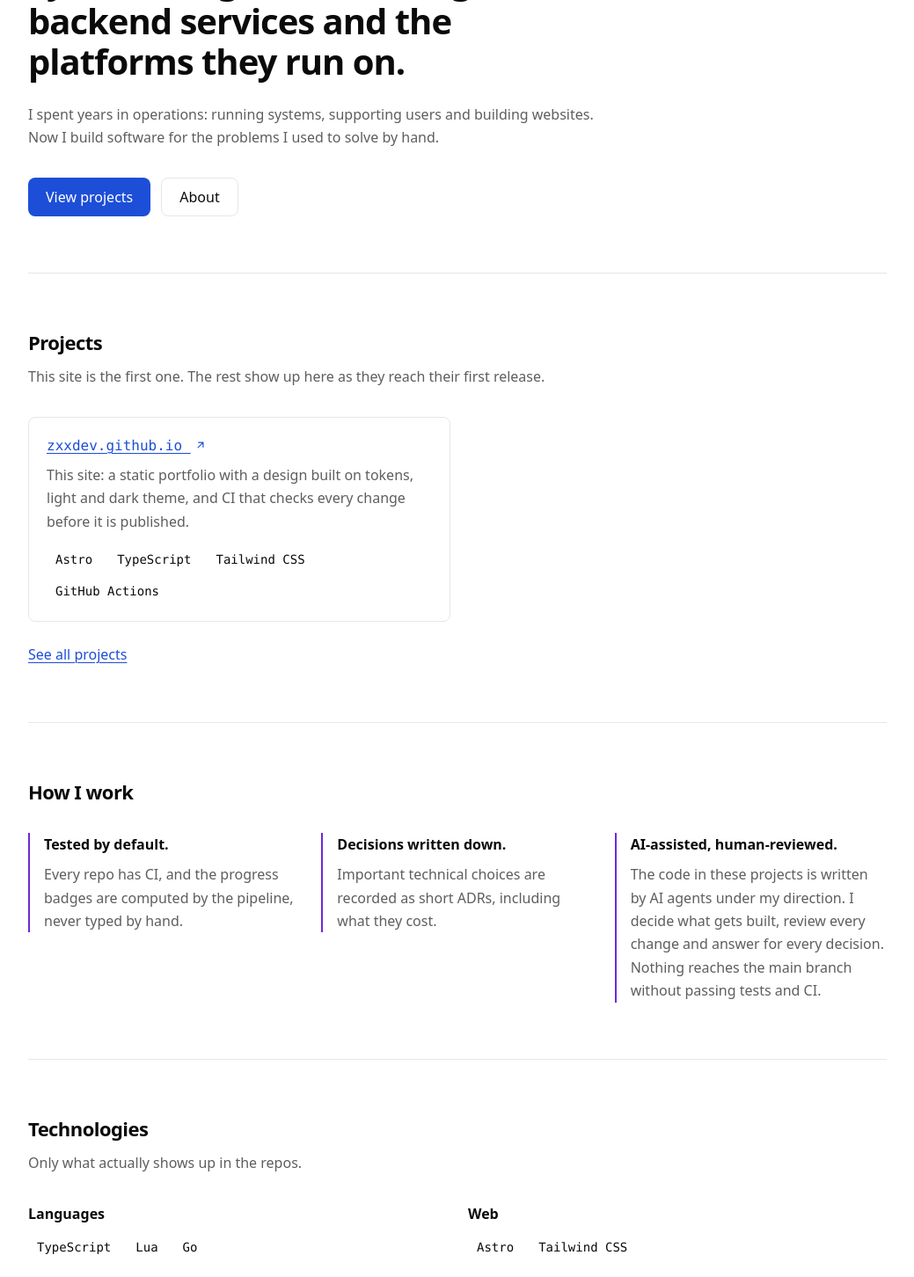
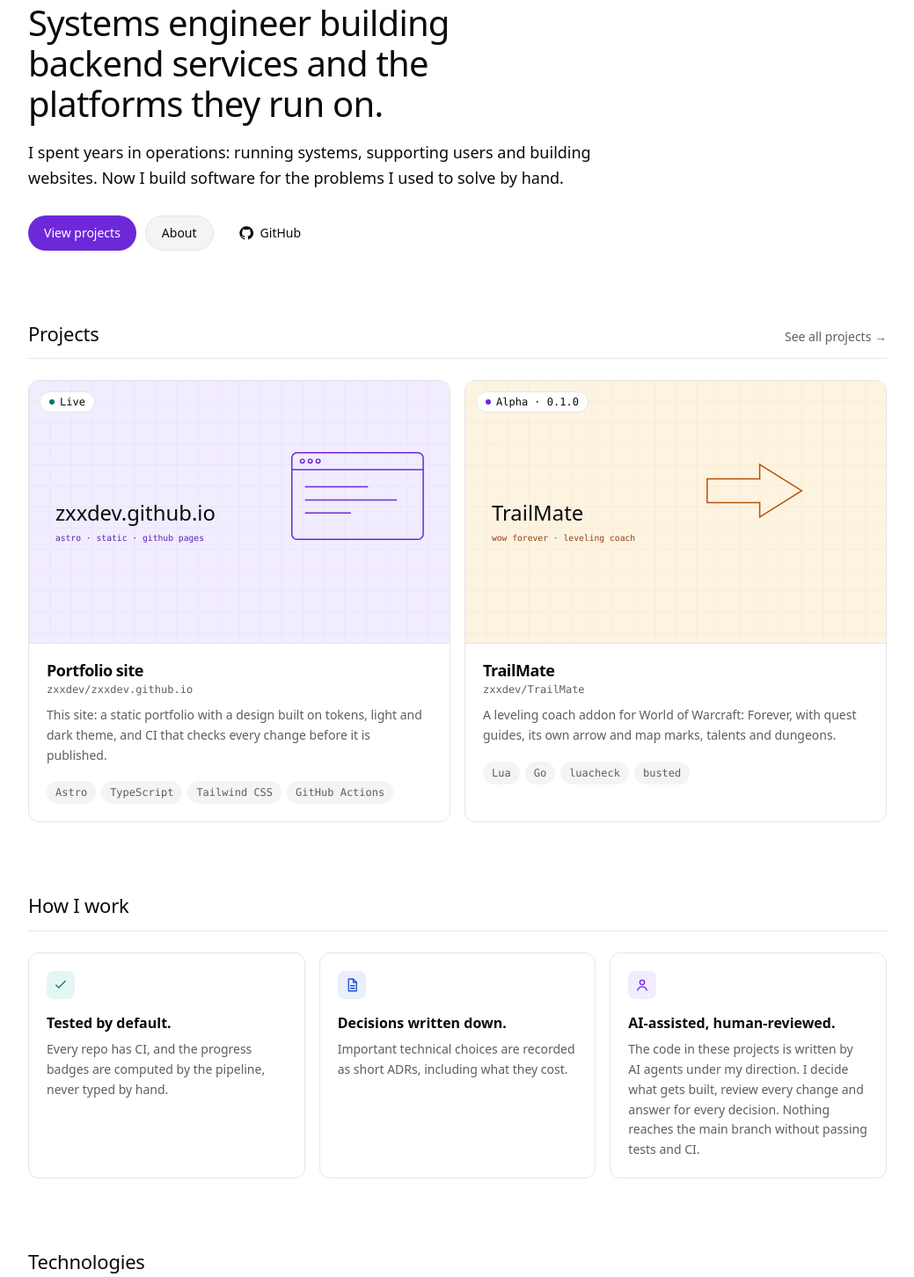
Before and after one commit to zxxdev/zxxdev.github.io, an Astro site: page / in a window 1280 px wide. Shown: the part 205-1657 px from the top of the page at 88% size, without its empty margins (120-1159 px from the left). Built offline with nearby package versions, Linux system fonts and the light colour scheme; Astro itself is replaced by a stand-in of ours; a web font is replaced by a local one.

Commit message:
feat: project cards with generated covers, tones and status
Home, About, Projects and 404 use the new design. Project tone, status and cover come from typed data in src/data/profile.ts; TrailMate joins the home page.

```diff
--- /dev/null
+++ b/src/components/Icon.astro
@@ -0,0 +1,42 @@
+---
+/** Small line icons, drawn in currentColor. Always decorative: the text next to them says it. */
+import type { IconName } from "../data/profile";
+
+interface Props {
+  name: IconName;
+  size?: number;
+}
+
+const { name, size = 18 } = Astro.props;
+---
+
+<svg
+  xmlns="http://www.w3.org/2000/svg"
+  viewBox="0 0 24 24"
+  width={size}
+  height={size}
+  fill="none"
+  stroke="currentColor"
+  stroke-width="1.75"
+  stroke-linecap="round"
+  stroke-linejoin="round"
+  aria-hidden="true"
+>
+  {name === "check" && <path d="m5 12 4 4L19 6" />}
+  {
+    name === "document" && (
+      <>
+        <path d="M7 3h7l5 5v13H7z" />
+        <path d="M14 3v5h5M10 13h6M10 17h6" />
+      </>
+    )
+  }
+  {
+    name === "person" && (
+      <>
+        <circle cx="12" cy="8" r="3.5" />
+        <path d="M5 20c1.2-3.5 3.8-5.5 7-5.5s5.8 2 7 5.5" />
+      </>
+    )
+  }
+</svg>
--- /dev/null
+++ b/src/components/ProjectCard.astro
@@ -0,0 +1,64 @@
+---
+/*
+ * A project card: cover, status tag, title, repository and stack.
+ *
+ * - The whole card can be clicked: the title link is stretched over it with
+ *   ::after, and the focus ring is drawn on the card (:focus-within).
+ * - The status tag sits on a solid background, so its contrast does not depend
+ *   on what the cover shows.
+ * - On hover only the border changes, to the project's tone. No movement and
+ *   no zoom: they make the page look soft.
+ */
+import type { FeaturedProject } from "../data/profile";
+import ProjectCover from "./ProjectCover.astro";
+import TechPill from "./TechPill.astro";
+
+interface Props {
+  project: FeaturedProject;
+}
+
+const { project } = Astro.props;
+const id = project.repo.replace(/[^a-z0-9]+/gi, "-").toLowerCase();
+const coverName = project.repo.split("/")[1] ?? project.title;
+---
+
+<li
+  data-tone={project.tone}
+  class="relative overflow-hidden rounded-xl border border-border transition-colors focus-within:outline-2 focus-within:outline-offset-3 focus-within:outline-violet hover:border-tone-line"
+>
+  <div class="relative aspect-[16/10] border-b border-border">
+    <ProjectCover id={id} name={coverName} caption={project.cover.caption} art={project.cover.art} />
+    <span
+      class="absolute top-3 left-3 inline-flex h-6 items-center gap-1.5 rounded-full border border-border bg-surface px-2.5 font-mono text-xs text-text"
+    >
+      <span
+        aria-hidden="true"
+        class:list={[
+          "size-1.5 rounded-full",
+          project.status.kind === "live" ? "bg-status" : "bg-violet",
+        ]}></span>
+      {project.status.label}
+    </span>
+  </div>
+  <div class="px-5 pt-4.5 pb-5">
+    <h3 class="text-h4 font-semibold tracking-tight">
+      <a
+        href={project.href}
+        class="text-text no-underline visited:text-text after:absolute after:inset-0 focus-visible:outline-none"
+      >
+        {project.title}
+      </a>
+    </h3>
+    <p class="mt-0.5 font-mono text-xs text-muted">{project.repo}</p>
+    <p class="mt-2.5 text-sm leading-relaxed text-muted">{project.summary}</p>
+    <ul aria-label="Stack" class="mt-4 flex flex-wrap gap-1.5">
+      {
+        project.stack.map((item) => (
+          <li>
+            <TechPill name={item} />
+          </li>
+        ))
+      }
+    </ul>
+  </div>
+</li>
--- /dev/null
+++ b/src/components/ProjectCover.astro
@@ -0,0 +1,61 @@
+---
+/*
+ * A generated 16:10 cover for a project that has no screenshot yet: a solid
+ * fill in the project's tone, blueprint lines every 32 px, a small drawing and
+ * the project's name. Everything is solid colour, with no gradient or blur.
+ * Decorative (aria-hidden): the card already has the title.
+ */
+import type { CoverArt } from "../data/profile";
+
+interface Props {
+  /** Unique per page: it names the SVG pattern. */
+  id: string;
+  name: string;
+  caption: string;
+  art: CoverArt;
+}
+
+const { id, name, caption, art } = Astro.props;
+const patternId = `grid-${id}`;
+---
+
+<svg
+  viewBox="0 0 640 400"
+  preserveAspectRatio="xMidYMid slice"
+  aria-hidden="true"
+  class="block size-full"
+>
+  <defs>
+    <pattern id={patternId} width="32" height="32" patternUnits="userSpaceOnUse">
+      <path d="M32 0H0V32" fill="none" class="stroke-tone-grid" stroke-width="1"></path>
+    </pattern>
+  </defs>
+  <rect width="640" height="400" class="fill-tone-bg"></rect>
+  <rect width="640" height="400" fill={`url(#${patternId})`}></rect>
+
+  {
+    art === "browser" && (
+      <g fill="none" class="stroke-tone-line" stroke-width="2">
+        <rect x="400" y="110" width="200" height="132" rx="8" />
+        <path d="M400 136h200" />
+        <circle cx="416" cy="123" r="3" />
+        <circle cx="428" cy="123" r="3" />
+        <circle cx="440" cy="123" r="3" />
+        <path d="M420 162h96M420 182h140M420 202h70" />
+      </g>
+    )
+  }
+  {
+    art === "arrow" && (
+      <path
+        d="M448 128 l64 40 -64 40 0 -22 -80 0 0 -36 80 0z"
+        fill="none"
+        class="stroke-tone-line"
+        stroke-width="2"
+      />
+    )
+  }
+
+  <text x="40" y="214" class="fill-text font-sans" font-size="32" font-weight="500">{name}</text>
+  <text x="40" y="244" class="fill-tone-text font-mono" font-size="13">{caption}</text>
+</svg>
--- /dev/null
+++ b/src/components/SectionHeading.astro
@@ -0,0 +1,24 @@
+---
+/** A section title with a 1 px rule under it and, optionally, a "See all" link on the right. */
+interface Props {
+  id: string;
+  title: string;
+  link?: { href: string; label: string };
+}
+
+const { id, title, link } = Astro.props;
+---
+
+<div class="flex items-baseline justify-between gap-4 border-b border-border pb-3.5">
+  <h2 {id} class="text-h3 font-medium tracking-[-0.01em]">{title}</h2>
+  {
+    link && (
+      <a
+        href={link.href}
+        class="text-sm whitespace-nowrap text-muted no-underline visited:text-muted hover:text-text"
+      >
+        {link.label} <span aria-hidden="true">→</span>
+      </a>
+    )
+  }
+</div>
--- a/src/components/TechPill.astro
+++ b/src/components/TechPill.astro
@@ -1,5 +1,9 @@
 ---
-/** A technology name in a small rounded label. Not a link: it only names things. */
+/*
+ * A technology name in a small neutral pill. Not a link: it only names things.
+ * Neutral on purpose: with many cards, coloured pills would compete with the
+ * project tones and with violet, which is kept for the identity.
+ */
 interface Props {
   name: string;
 }
@@ -7,6 +11,8 @@ interface Props {
 const { name } = Astro.props;
 ---
 
-<span class="inline-block rounded-md bg-pill-bg px-2.5 py-1 font-mono text-sm text-pill-text">
+<span
+  class="inline-flex h-6.5 items-center rounded-full bg-surface-2 px-2.5 font-mono text-xs text-muted"
+>
   {name}
 </span>
--- a/src/data/profile.ts
+++ b/src/data/profile.ts
@@ -32,24 +32,47 @@ export const path: readonly PathStage[] = [
   },
 ];
 
+/**
+ * Colour tones, a closed list: one per kind of project, so colour means
+ * something. The values live in global.css under [data-tone]. A tone that is
+ * not in this list is a type error.
+ * - violet: web and front end (also the site's identity)
+ * - cobalt: backend services and APIs
+ * - teal: platform and infrastructure
+ * - amber: tools and games
+ */
+export type Tone = "violet" | "cobalt" | "teal" | "amber";
+
+/** Line icons drawn by the Icon component. */
+export type IconName = "check" | "document" | "person";
+
 /** One of the "How I work" points, shared with the GitHub profile. */
 export interface Principle {
   readonly title: string;
   readonly text: string;
+  readonly tone: Tone;
+  readonly icon: IconName;
 }
 
 export const principles: readonly Principle[] = [
   {
     title: "Tested by default.",
     text: "Every repo has CI, and the progress badges are computed by the pipeline, never typed by hand.",
+    // Teal: the same colour as "CI is green".
+    tone: "teal",
+    icon: "check",
   },
   {
     title: "Decisions written down.",
     text: "Important technical choices are recorded as short ADRs, including what they cost.",
+    tone: "cobalt",
+    icon: "document",
   },
   {
     title: "AI-assisted, human-reviewed.",
     text: "The code in these projects is written by AI agents under my direction. I decide what gets built, review every change and answer for every decision. Nothing reaches the main branch without passing tests and CI.",
+    tone: "violet",
+    icon: "person",
   },
 ];
 
@@ -69,20 +92,55 @@ export const technologies: readonly TechnologyGroup[] = [
   { title: "CI and supply chain", items: ["GitHub Actions", "CodeQL", "Dependabot", "pnpm"] },
 ];
 
-/** Projects shown on the home page. Until WEB-04, only this site. */
+/**
+ * Where a project stands. "live" is published and in use as it is; "early" is
+ * an alpha or a first version. The label is what the card says, so it must be
+ * true: take it from the project's own version, never from a wish.
+ */
+export interface ProjectStatus {
+  readonly kind: "live" | "early";
+  readonly label: string;
+}
+
+/** The drawing on a generated cover, until the project has a screenshot. */
+export type CoverArt = "browser" | "arrow";
+
+/** Projects shown on the home page. Until WEB-04 brings project pages, they live here. */
 export interface FeaturedProject {
-  readonly name: string;
+  readonly title: string;
+  /** owner/name on GitHub, shown under the title. */
+  readonly repo: string;
+  /** Short enough not to be cut: 140 characters at most. */
   readonly summary: string;
   readonly href: string;
   readonly stack: readonly string[];
+  readonly tone: Tone;
+  readonly status: ProjectStatus;
+  readonly cover: { readonly caption: string; readonly art: CoverArt };
 }
 
 export const featuredProjects: readonly FeaturedProject[] = [
   {
-    name: "zxxdev.github.io",
+    title: "Portfolio site",
+    repo: "zxxdev/zxxdev.github.io",
     summary:
       "This site: a static portfolio with a design built on tokens, light and dark theme, and CI that checks every change before it is published.",
     href: "https://github.com/zxxdev/zxxdev.github.io",
     stack: ["Astro", "TypeScript", "Tailwind CSS", "GitHub Actions"],
+    tone: "violet",
+    status: { kind: "live", label: "Live" },
+    cover: { caption: "astro · static · github pages", art: "browser" },
+  },
+  {
+    title: "TrailMate",
+    repo: "zxxdev/TrailMate",
+    summary:
+      "A leveling coach addon for World of Warcraft: Forever, with quest guides, its own arrow and map marks, talents and dungeons.",
+    href: "https://github.com/zxxdev/TrailMate",
+    stack: ["Lua", "Go", "luacheck", "busted"],
+    tone: "amber",
+    // The version declared in the addon's .toc file: 0.1.0-alpha.
+    status: { kind: "early", label: "Alpha · 0.1.0" },
+    cover: { caption: "wow forever · leveling coach", art: "arrow" },
   },
 ];
--- a/src/pages/index.astro
+++ b/src/pages/index.astro
@@ -1,109 +1,109 @@
 ---
+import Avatar from "../components/Avatar.astro";
+import Icon from "../components/Icon.astro";
+import ProjectCard from "../components/ProjectCard.astro";
+import SectionHeading from "../components/SectionHeading.astro";
 import TechPill from "../components/TechPill.astro";
 import BaseLayout from "../layouts/BaseLayout.astro";
-import { paths } from "../data/navigation";
+import { paths, profileUrl } from "../data/navigation";
 import { featuredProjects, principles, technologies } from "../data/profile";
+
+// Counted from the data, never typed by hand.
+const projectCount = featuredProjects.length;
+const projectWord = projectCount === 1 ? "project" : "projects";
 ---
 
 <BaseLayout
   title="zxxdev · Systems engineer"
   description="Systems engineer. Backend services and platforms, with tests, CI and documented decisions."
 >
-  <section class="max-w-[42rem] pt-16 pb-12 sm:pt-24 sm:pb-16">
-    <h1 class="text-h2 font-semibold tracking-tight text-balance sm:text-h1">
+  <section class="pt-10 sm:pt-18">
+    <div class="flex flex-wrap items-center gap-3">
+      <Avatar size={48} />
+      <span class="font-mono text-sm font-medium text-violet">@zxxdev</span>
+      <span
+        class="inline-flex h-6.5 items-center gap-2 rounded-full border border-border bg-surface px-2.5 font-mono text-xs text-text"
+      >
+        <span aria-hidden="true" class="size-1.5 rounded-full bg-status"></span>
+        Building in public · {projectCount}
+        {projectWord}
+      </span>
+    </div>
+    <h1 class="mt-6 max-w-[44rem] text-h1 font-medium tracking-[-0.02em] text-balance">
       Systems engineer building backend services and the platforms they run on.
     </h1>
-    <p class="mt-6 text-muted">
+    <p class="mt-4.5 max-w-[42rem] text-lead">
       I spent years in operations: running systems, supporting users and building websites. Now I
       build software for the problems I used to solve by hand.
     </p>
-    <div class="mt-8 flex flex-wrap gap-3">
+    <div class="mt-7 flex flex-wrap gap-2.5">
       <a
         href={paths.projects}
-        class="inline-flex h-11 items-center rounded-md bg-accent px-5 font-medium text-on-accent no-underline transition-opacity visited:text-on-accent hover:opacity-85"
+        class="inline-flex h-10 items-center rounded-full bg-brand px-4.5 text-sm font-medium text-on-brand no-underline transition-colors visited:text-on-brand hover:bg-brand-hover"
       >
         View projects
       </a>
       <a
         href={paths.about}
-        class="inline-flex h-11 items-center rounded-md border border-border bg-surface px-5 font-medium text-text no-underline visited:text-text hover:border-muted"
+        class="inline-flex h-10 items-center rounded-full border border-border bg-surface-2 px-4.5 text-sm font-medium text-text no-underline transition-colors visited:text-text hover:border-border-strong"
       >
         About
+      </a>
+      <a
+        href={profileUrl}
+        class="inline-flex h-10 items-center gap-2 rounded-full border border-transparent px-4.5 text-sm font-medium text-text no-underline transition-colors visited:text-text hover:border-border-strong"
+      >
+        <svg
+          xmlns="http://www.w3.org/2000/svg"
+          viewBox="0 0 24 24"
+          width="16"
+          height="16"
+          fill="currentColor"
+          aria-hidden="true"
+        >
+          <path
+            d="M12 .5a11.5 11.5 0 0 0-3.64 22.41c.58.1.79-.25.79-.56v-2c-3.2.7-3.88-1.37-3.88-1.37-.53-1.33-1.28-1.69-1.28-1.69-1.05-.71.08-.7.08-.7 1.16.08 1.77 1.19 1.77 1.19 1.03 1.77 2.7 1.26 3.36.96.1-.75.4-1.26.73-1.55-2.55-.29-5.24-1.28-5.24-5.69 0-1.26.45-2.29 1.19-3.1-.12-.29-.52-1.46.11-3.05 0 0 .97-.31 3.17 1.18a11 11 0 0 1 5.77 0c2.2-1.49 3.17-1.18 3.17-1.18.63 1.59.23 2.76.11 3.05.74.81 1.19 1.84 1.19 3.1 0 4.42-2.7 5.39-5.26 5.68.41.36.78 1.06.78 2.14v3.17c0 .31.21.67.8.56A11.5 11.5 0 0 0 12 .5Z"
+          ></path>
+        </svg>
+        GitHub
       </a>
     </div>
   </section>
 
-  <section aria-labelledby="projects-title" class="border-t border-border py-12 sm:py-16">
-    <h2 id="projects-title" class="text-h3 font-semibold tracking-tight">
-      Projects
-    </h2>
-    <p class="mt-3 max-w-[42rem] text-muted">
-      This site is the first one. The rest show up here as they reach their first release.
-    </p>
-    <ul class="mt-8 grid gap-4 sm:grid-cols-2">
-      {featuredProjects.map((project) => (
-        <li class="flex flex-col rounded-md border border-border bg-surface p-5">
-          <h3 class="font-mono text-base font-medium">
-            <a href={project.href}>
-              {project.name}
-              <svg
-                xmlns="http://www.w3.org/2000/svg"
-                viewBox="0 0 24 24"
-                width="14"
-                height="14"
-                fill="none"
-                stroke="currentColor"
-                stroke-width="2"
-                stroke-linecap="round"
-                stroke-linejoin="round"
-                aria-hidden="true"
-                class="ml-1 inline-block align-[-1px]"
-              >
-                <path d="M7 17 17 7M8 7h9v9"></path>
-              </svg>
-            </a>
-          </h3>
-          <p class="mt-2 text-muted">{project.summary}</p>
-          <ul aria-label="Stack" class="mt-4 flex flex-wrap gap-2">
-            {project.stack.map((item) => (
-              <li>
-                <TechPill name={item} />
-              </li>
-            ))}
-          </ul>
-        </li>
-      ))}
-    </ul>
-    <p class="mt-6">
-      <a href={paths.projects}>See all projects</a>
-    </p>
-  </section>
-
-  <section aria-labelledby="work-title" class="border-t border-border py-12 sm:py-16">
-    <h2 id="work-title" class="text-h3 font-semibold tracking-tight">
-      How I work
-    </h2>
-    <ul class="mt-8 grid items-start gap-6 sm:grid-cols-3">
-      {principles.map((principle) => (
-        <li class="border-l-2 border-violet pl-4">
-          <h3 class="font-semibold">{principle.title}</h3>
-          <p class="mt-2 text-muted">{principle.text}</p>
-        </li>
-      ))}
+  <section aria-labelledby="projects-title" class="pt-16 sm:pt-20">
+    <SectionHeading id="projects-title" title="Projects" link={{ href: paths.projects, label: "See all projects" }} />
+    <ul class="mt-6 grid gap-4 sm:grid-cols-2">
+      {featuredProjects.map((project) => <ProjectCard project={project} />)}
     </ul>
   </section>
 
-  <section aria-labelledby="tech-title" class="border-t border-border py-12 sm:py-16">
-    <h2 id="tech-title" class="text-h3 font-semibold tracking-tight">
-      Technologies
-    </h2>
-    <p class="mt-3 text-muted">Only what actually shows up in the repos.</p>
-    <dl class="mt-8 grid gap-x-6 gap-y-8 sm:grid-cols-2">
-      {technologies.map((group) => (
-        <div>
-          <dt class="text-base font-semibold text-text">{group.title}</dt>
+  <section aria-labelledby="work-title" class="pt-16 sm:pt-20">
+    <SectionHeading id="work-title" title="How I work" />
+    <ul class="mt-6 grid gap-4 md:grid-cols-3">
+      {
+        principles.map((principle) => (
+          <li data-tone={principle.tone} class="rounded-xl border border-border p-5">
+            <span class="grid size-8 place-items-center rounded-md bg-tone-bg text-tone-line">
+              <Icon name={principle.icon} />
+            </span>
+            <h3 class="mt-3.5 font-semibold">{principle.title}</h3>
+            <p class="mt-1.5 text-sm leading-relaxed text-muted">{principle.text}</p>
+          </li>
+        ))
+      }
+    </ul>
+  </section>
+
+  <section aria-labelledby="tech-title" class="pt-16 sm:pt-20">
+    <SectionHeading id="tech-title" title="Technologies" />
+    <p class="mt-3.5 text-[0.9375rem] text-muted">Only what actually shows up in the repos.</p>
+    <dl class="mt-6 grid gap-4 sm:grid-cols-2">
+      {
+        technologies.map((group) => (
+          <div class="rounded-xl border border-border px-5 pt-4.5 pb-5">
+            <dt class="text-sm font-medium">{group.title}</dt>
             <dd class="mt-3">
-            <ul class="flex flex-wrap gap-2">
+              <ul class="flex flex-wrap gap-1.5">
                 {group.items.map((item) => (
                   <li>
                     <TechPill name={item} />
@@ -112,7 +112,8 @@ import { featuredProjects, principles, technologies } from "../data/profile";
               </ul>
             </dd>
           </div>
-      ))}
+        ))
+      }
     </dl>
   </section>
 </BaseLayout>
--- a/src/pages/projects.astro
+++ b/src/pages/projects.astro
@@ -1,17 +1,15 @@
 ---
+import ProjectCard from "../components/ProjectCard.astro";
 import BaseLayout from "../layouts/BaseLayout.astro";
-import { profileUrl } from "../data/navigation";
+import { featuredProjects } from "../data/profile";
 ---
 
 <BaseLayout title="Projects · zxxdev" description="What I'm building, with its actual status.">
-  <section class="max-w-[42rem] py-16 sm:py-24">
-    <p class="font-mono text-sm text-violet">01</p>
-    <h1 class="mt-3 text-h2 font-semibold tracking-tight sm:text-h1">Projects</h1>
-    <p class="mt-6 text-muted">
-      This site is the first one. The rest show up here as they reach their first release.
-    </p>
-    <p class="mt-8">
-      <a href={profileUrl}>See what I'm building on GitHub</a>
-    </p>
+  <section class="pt-10 sm:pt-18">
+    <h1 class="text-h2 font-medium tracking-[-0.02em]">Projects</h1>
+    <p class="mt-3.5 max-w-[42rem] text-muted">What I'm building, with its actual status.</p>
+    <ul class="mt-8 grid gap-4 sm:grid-cols-2">
+      {featuredProjects.map((project) => <ProjectCard project={project} />)}
+    </ul>
   </section>
 </BaseLayout>
```
Also changed, not shown: src/pages/404.astro (+6 -5 lines), src/pages/about.astro (+18 -17 lines). Lines whose indentation alone changed are shown as unchanged.
